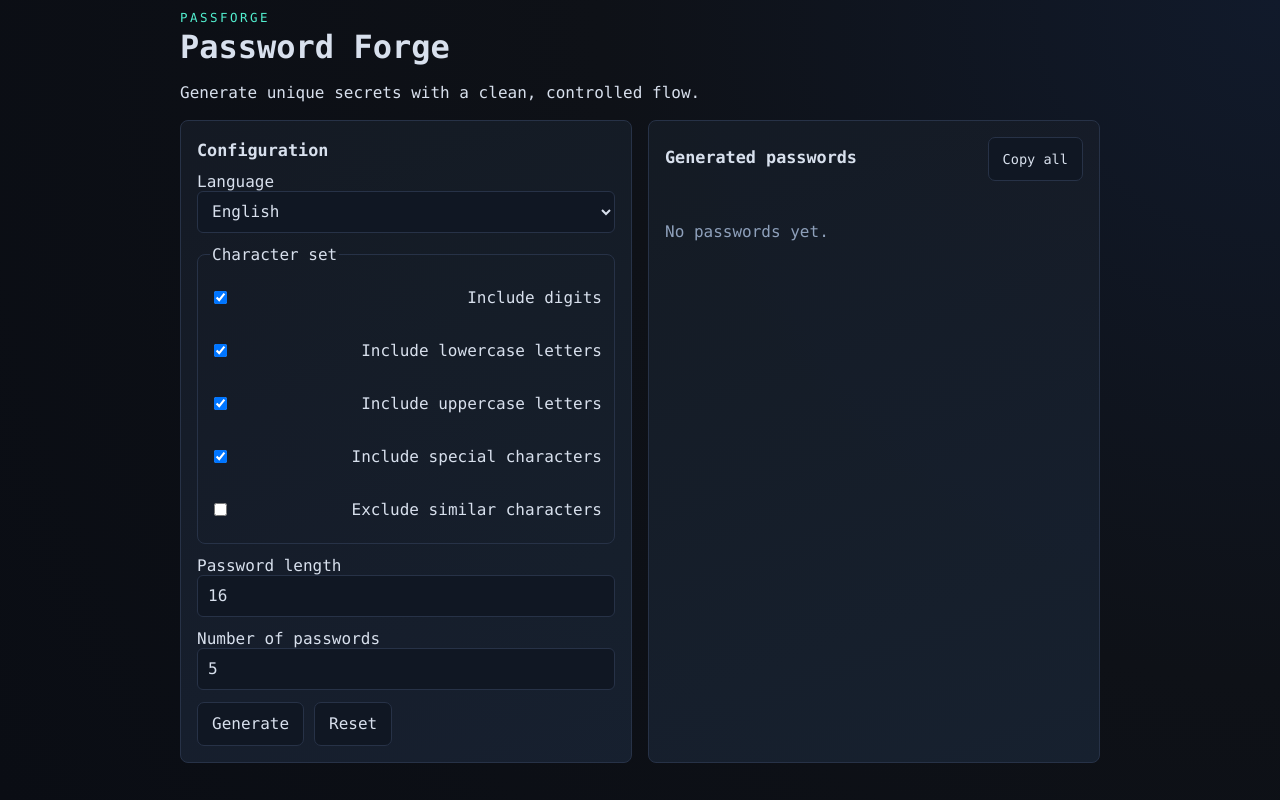
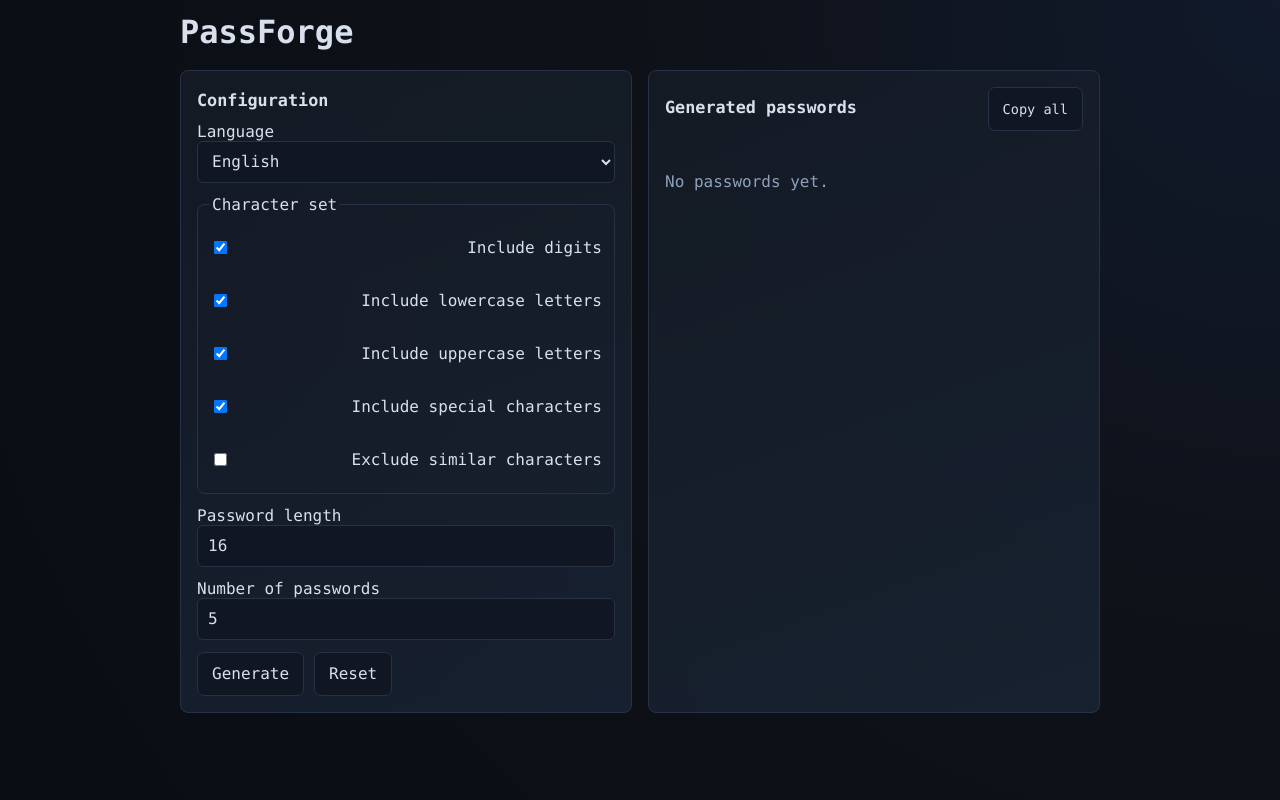
Before and after one commit to Karlos-fr/passforge, a website built with Vite: page index.html in a window 1280 px wide. Built offline with nearby package versions, Linux system fonts and the light colour scheme.

Commit message:
style: simplify PassForge header copy

```diff
--- a/index.html
+++ b/index.html
@@ -10,9 +10,7 @@
   <body>
     <div class="layout">
       <header class="topbar">
-        <p class="kicker" data-i18n="kicker">PassForge</p>
         <h1 data-i18n="appTitle">Minimal Password Forge</h1>
-        <p data-i18n="appTagline">Generate unique secrets with a clean, controlled flow.</p>
       </header>
 
       <main class="surface">
--- a/src/i18n.ts
+++ b/src/i18n.ts
@@ -35,7 +35,7 @@ export interface I18nDict {
 export const dictionaries: Record<Locale, I18nDict> = {
   fr: {
     kicker: 'PassForge',
-    appTitle: 'Forge à mots de passe',
+    appTitle: 'PassForge',
     appTagline: 'Générez des secrets uniques avec une interface propre et maîtrisée.',
     settingsTitle: 'Configuration',
     languageLabel: 'Langue',
@@ -63,7 +63,7 @@ export const dictionaries: Record<Locale, I18nDict> = {
   },
   en: {
     kicker: 'PassForge',
-    appTitle: 'Password Forge',
+    appTitle: 'PassForge',
     appTagline: 'Generate unique secrets with a clean, controlled flow.',
     settingsTitle: 'Configuration',
     languageLabel: 'Language',
```
